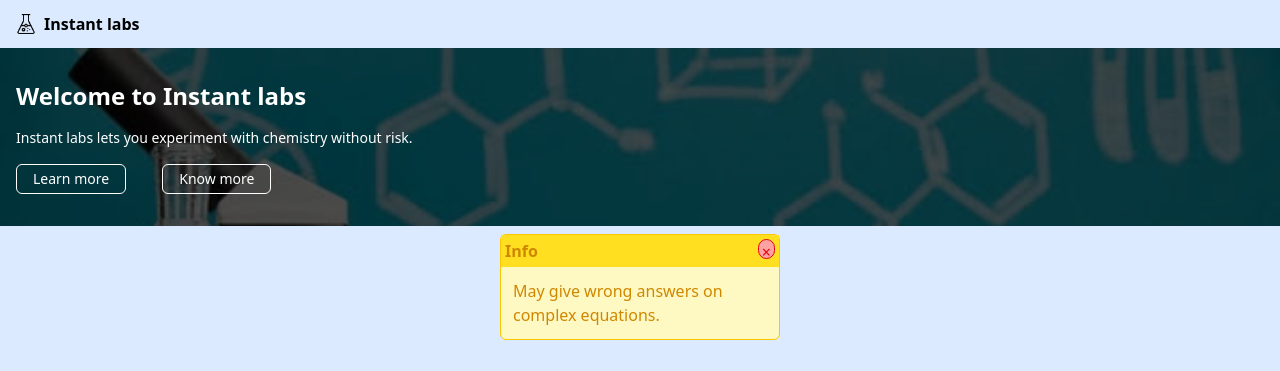
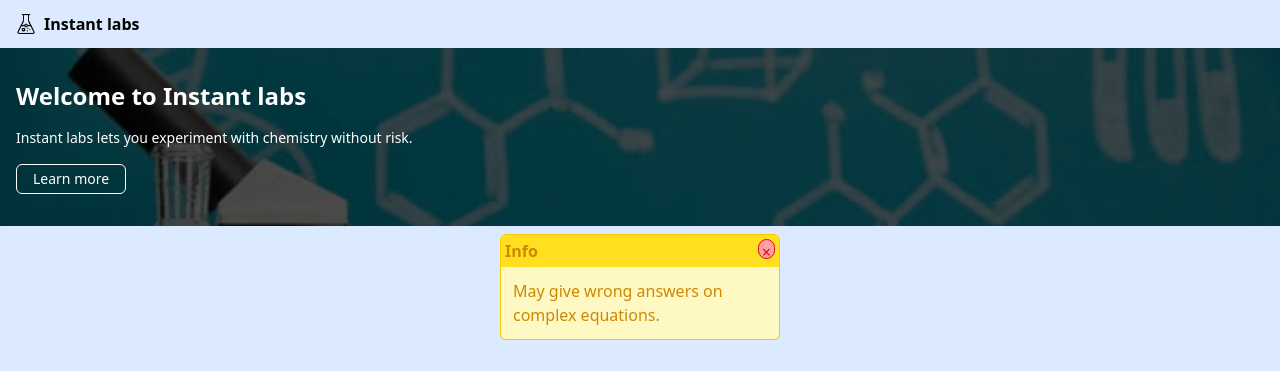
Before and after one commit to Sakibistohard/Instant-labs, a plain HTML site: page index.html in a window 1280 px wide. Shown: the top 371 px of the page. Drawn offline with nearby package versions, Linux system fonts and the light colour scheme.

Commit message:
Deleared a file

```diff
--- a/index.html
+++ b/index.html
@@ -20,9 +20,6 @@
       <p class="text-white text-sm m-4">Instant labs lets you experiment with chemistry without risk.</p>
       <button class="text-white px-4 py-1 rounded-md border border-white mx-4 text-sm">
         <a href="/about.html">Learn more</a>
-      </button>
-      <button class="text-white px-4 py-1 rounded-md border border-white mx-4 text-sm">
-        <a href="/knowmore.html">Know more</a>
       </button>
     </section>
     <section class="flex flex-col items-center">
```
Also changed, not shown: knowmore.html (deleted, +0 -11 lines).
